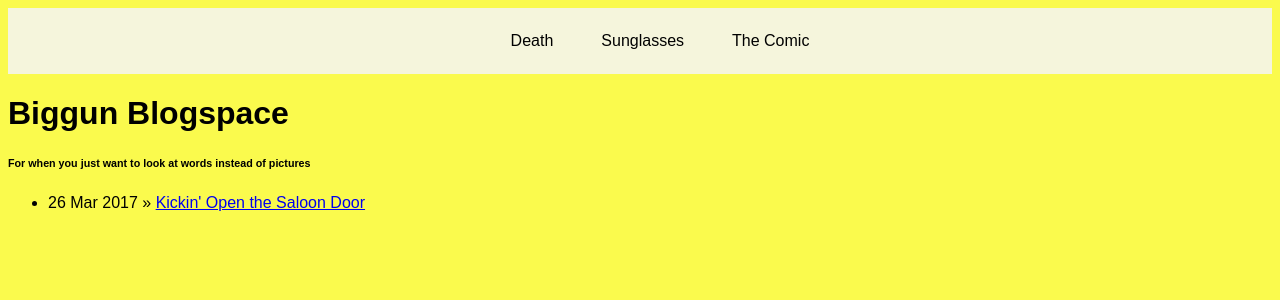
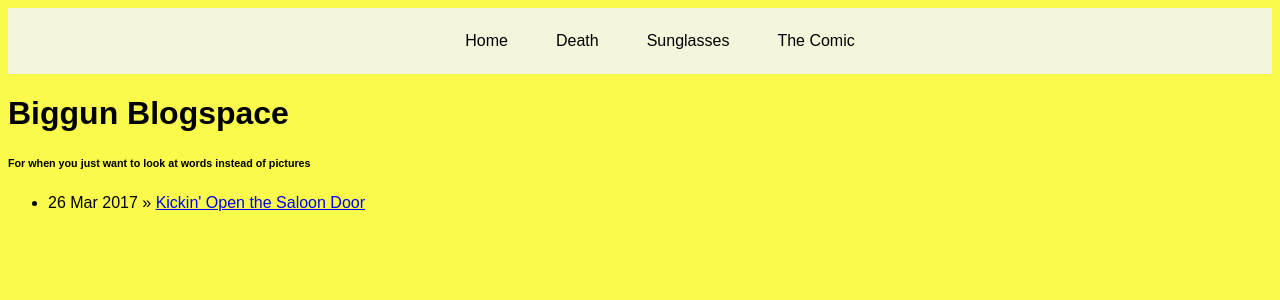
Before and after one commit to log-m/log-m.github.io, a Jekyll site: the page built from index.html, in a window 1280 px wide. Shown: the top 300 px of the page. Built offline with Jekyll 4.4.1, drawn with Linux system fonts in a browser that asks for light colours.

Commit message:
Update default.html

```diff
--- a/_layouts/default.html
+++ b/_layouts/default.html
@@ -39,6 +39,7 @@
 
     <body>
      <ul class="navigation">
+	     <a href="http://log-m.github.io/">Home</a></li>
             <a href="https://www.youtube.com/watch?v=VbHLGUAlB8g&list=FLxVH28nrwoV4LGawK0EWV4g&index=2">Death</a></li>
             <a href="https://www.youtube.com/watch?v=oz5qG80th4E&list=FLxVH28nrwoV4LGawK0EWV4g&index=3">Sunglasses</a></li>
             <a href="http://log-m.github.io/ch1pg1/">The Comic</a></li>
```
